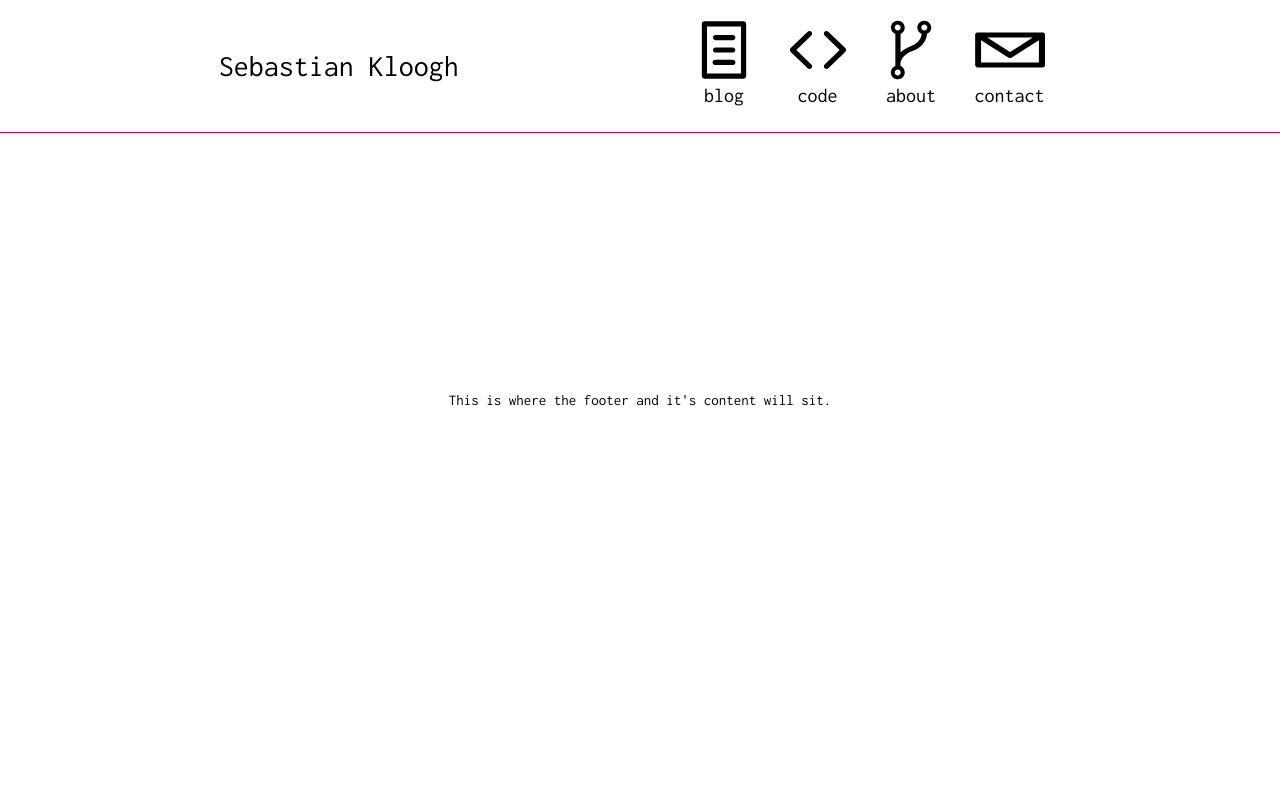
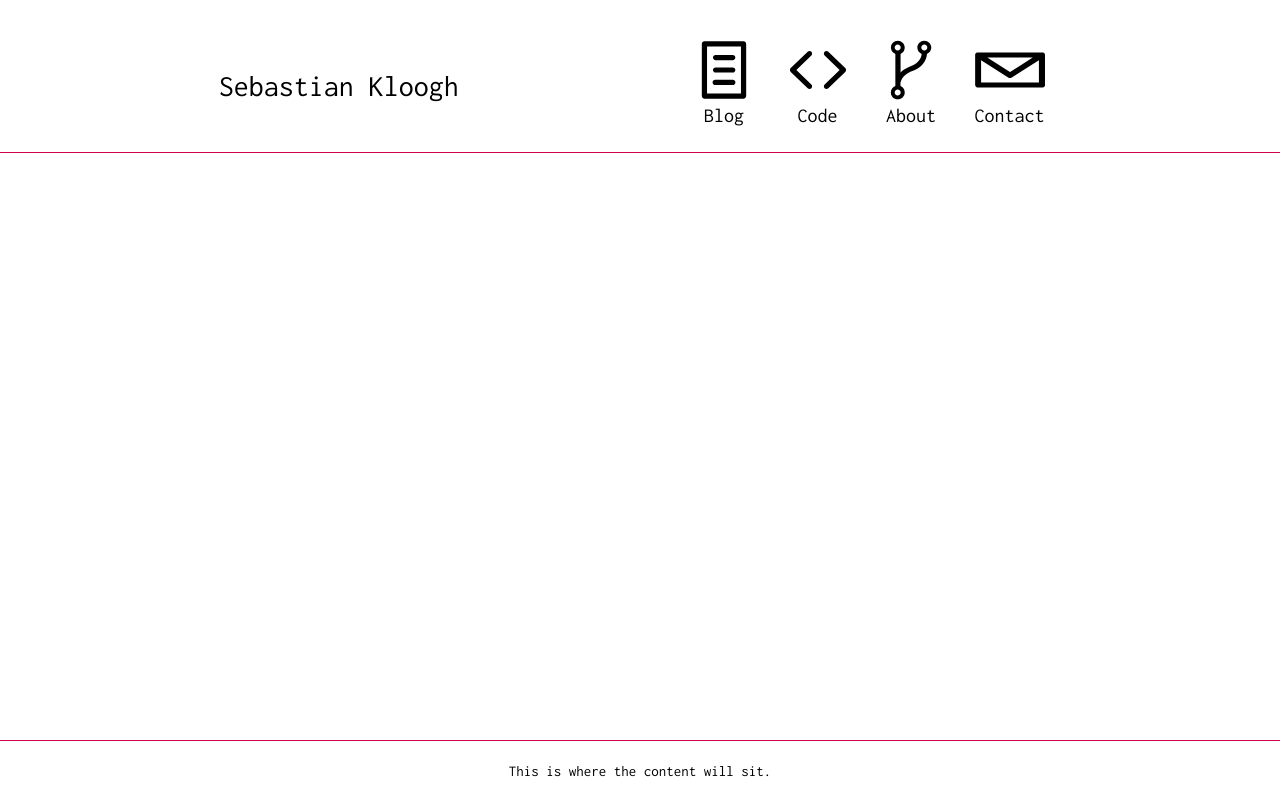
Before and after one commit to klooghbear/portfolio, a Vue app: page / in a window 1280 px wide. Built offline with nearby package versions, Linux system fonts and the light colour scheme.

Commit message:
Reposition footer and header

```diff
--- a/index.html
+++ b/index.html
@@ -7,7 +7,7 @@
     <link rel="preconnect" href="https://fonts.gstatic.com" crossorigin>
     <link href="https://fonts.googleapis.com/css2?family=Inconsolata&display=swap" rel="stylesheet">
     <meta name="viewport" content="width=device-width, initial-scale=1.0">
-    <title>Vite App</title>
+    <title>Sebastian Kloogh</title>
   </head>
   <body>
     <div id="app"></div>
--- a/src/assets/main.css
+++ b/src/assets/main.css
@@ -26,6 +26,7 @@ a,
   body {
     display: flex;
     place-items: center;
+    padding: 25%;
   }
 
   #app {
--- a/src/components/App/App.vue
+++ b/src/components/App/App.vue
@@ -2,7 +2,7 @@
   <div class="app">
     <app-header />
 
-    <app-footer :content="this.content"/>
+    <app-footer />
   </div>
 </template>
 
@@ -14,12 +14,6 @@ export default {
   name: "App",
 
   components: { AppHeader, AppFooter },
-
-  computed: {
-    content() {
-      return `This is where the footer and it's content will sit.`
-    }
-  }
 }
 </script>
 
@@ -28,5 +22,12 @@ export default {
   display: flex;
   flex-direction: column;
   height: 100%;
+  margin-top: 140px;
+  min-height: 100%;
+  margin-left: auto;
+  margin-right: auto;
+  max-width: 48rem;
+  padding-left: 1rem;
+  padding-right: 1rem;
 }
 </style>
--- a/src/components/App/AppFooter.vue
+++ b/src/components/App/AppFooter.vue
@@ -1,6 +1,6 @@
 <template>
 	<div class="app-footer">
-		{{ this.content }}
+		This is where the content will sit.
 	</div>
 </template>
 
@@ -8,21 +8,21 @@
 
 export default {
 	name: "AppFooter",
-
-	props: {
-		content: {
-			type: String,
-			required: true
-		}
-	}
 }
 </script>
 
 <style lang="scss">
 .app-footer {
+	left: 0;
+	position: fixed;
+	bottom: 0;
+	width: 100%;
+	height: 60px;
 	display: flex;
 	flex-direction: row;
 	align-items: center;
 	text-align: center;
+	justify-content: center;
+	border-top: 1px solid #d0034e;
 }
 </style>
--- a/src/components/App/AppHeader.vue
+++ b/src/components/App/AppHeader.vue
@@ -12,7 +12,7 @@
 					alt="blog-icon"
 				>
 
-				blog
+				Blog
 			</div>
 
 			<div class="app-header__navigation-icon">
@@ -22,7 +22,7 @@
 					alt="apps-icon"
 				>
 
-				code
+				Code
 			</div>
 
 			<div class="app-header__navigation-icon">
@@ -32,7 +32,7 @@
 					alt="about-icon"
 				>
 
-				about
+				About
 			</div>
 
 			<div class="app-header__navigation-icon">
@@ -42,7 +42,7 @@
 					alt="contact-icon"
 				>
 
-				contact
+				Contact
 			</div>
 		</div>
 	</div>
@@ -64,7 +64,7 @@ export default {
 	top: 0;
 	left: 0;
 	text-align: center;
-	margin-top: 20px;
+	margin-top: 40px;
 	border-bottom: 1px solid #d0034e;
 	padding-bottom: 20px;
 
@@ -82,6 +82,11 @@ export default {
 		display: flex;
 		flex-direction: column;
 		font-size: 20px;
+		cursor: pointer;
+
+		&:hover {
+			color: #d0034e;
+		}
 
 		img {
 			height: 60px;
```
Also changed, not shown: vite.config.ts (+4 -4 lines).
